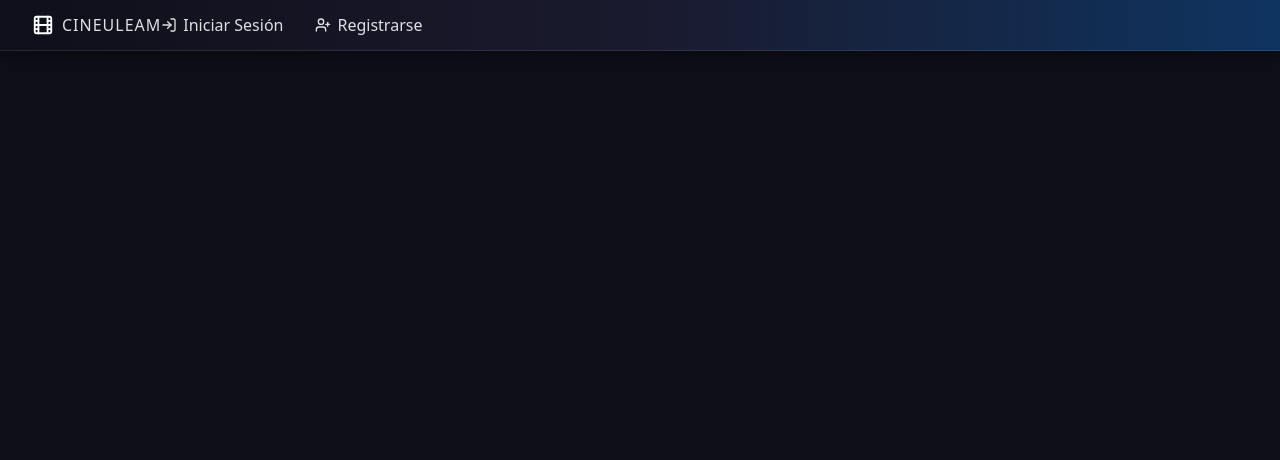
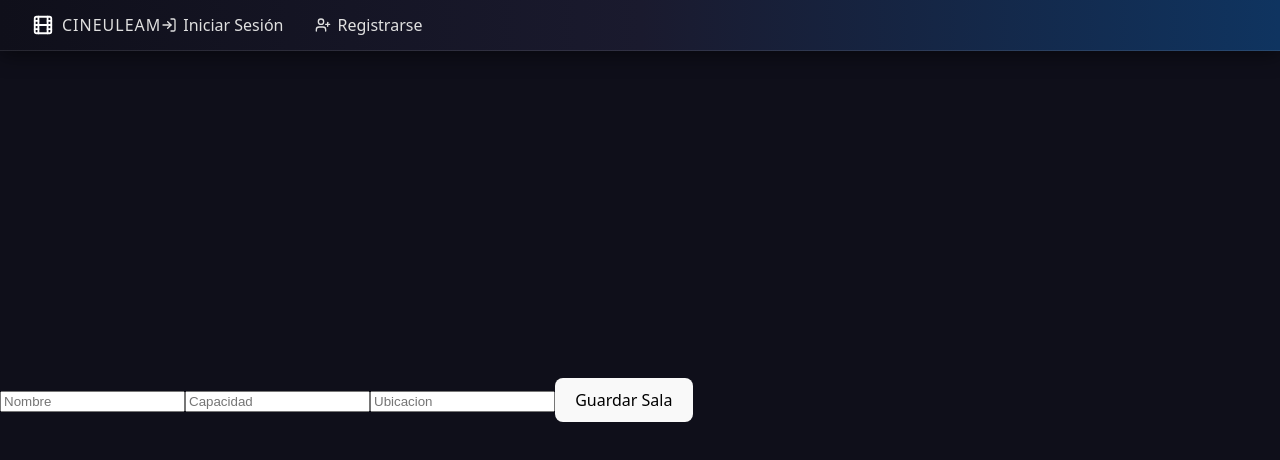
Before and after one commit to MarlonX-a/CineUleam, a React (Vite) app in the folder frontend/: page /crear-sala in a window 1280 px wide. Shown: the top 460 px of the page. Built offline with nearby package versions, Linux system fonts and the light colour scheme.

Commit message:
Creación de sala funcionando correctamente

```diff
--- a/frontend/src/App.jsx
+++ b/frontend/src/App.jsx
@@ -5,6 +5,7 @@ import { Register } from './Pages/Register';
 import { LoginPage } from './Pages/LoginPage';
 import { PeliculasAdmin } from './Pages/PeliculaAdmin';
 import { CrearPelicula } from './Pages/CrearPelicula';
+import { SalaPage } from './Pages/SalaPage';
 
 function App() {
 
@@ -18,6 +19,7 @@ function App() {
         <Route path='/Iniciar-Sesion' element={<LoginPage />} />
         <Route path='/pelicula-admin' element={<PeliculasAdmin />} />
         <Route path='/crear-pelicula' element={<CrearPelicula />} />
+        <Route path='/crear-sala' element={<SalaPage />} />
 
       </Routes>
     </>
--- a/frontend/src/Pages/CrearPelicula.jsx
+++ b/frontend/src/Pages/CrearPelicula.jsx
@@ -66,7 +66,7 @@ export function CrearPelicula() {
   };
 
   return (
-    <div className="form-container">
+    <div className="register-container">
       <h2>Crear Película</h2>
       <form onSubmit={onSubmit} className="form-content">
 
--- /dev/null
+++ b/frontend/src/Pages/SalaPage.jsx
@@ -0,0 +1,49 @@
+import { useForm } from "react-hook-form"
+import { supabase } from "../api/supabaseClient";
+
+export function SalaPage() {
+    const {
+        register,
+        handleSubmit,
+        formState: { errors }
+    } = useForm();
+
+    const onSubmit = handleSubmit( async (data) =>{
+        try {
+         const { error: insertError} = await supabase
+         .from("sala")
+         .insert([{
+            nombre: data.nombre,
+            capacidad: data.capacidad,
+            ubicacion: data.ubicacion
+         }])
+         if (insertError) throw insertError;
+         alert("Sala creada correctamente");
+        } catch (err) {
+            console.error(err);
+        }
+    })
+
+
+
+  return (
+    <div>
+        <form onSubmit={onSubmit}>
+            <input type="text" placeholder="Nombre"
+            {...register('nombre', { required: true })}
+            />
+            {errors.nombre && <span>Este campo es Obligatorio</span> }
+            <input type="number" placeholder="Capacidad"
+            {...register('capacidad', { required: true })}
+            />
+            {errors.capacidad && <span>La capacidad Es Obligatoria</span>}
+
+            <input type="text" placeholder="Ubicacion"
+            {...register('ubicacion', { required: true })}
+            />
+            {errors.ubicacion && <span>La ubicación es Obligatoria</span>}
+            <button>Guardar Sala</button>
+        </form>
+    </div>
+  )
+}
```
Also changed, not shown: frontend/src/Pages/FuncionPage.jsx (added, +8 -0 lines).
